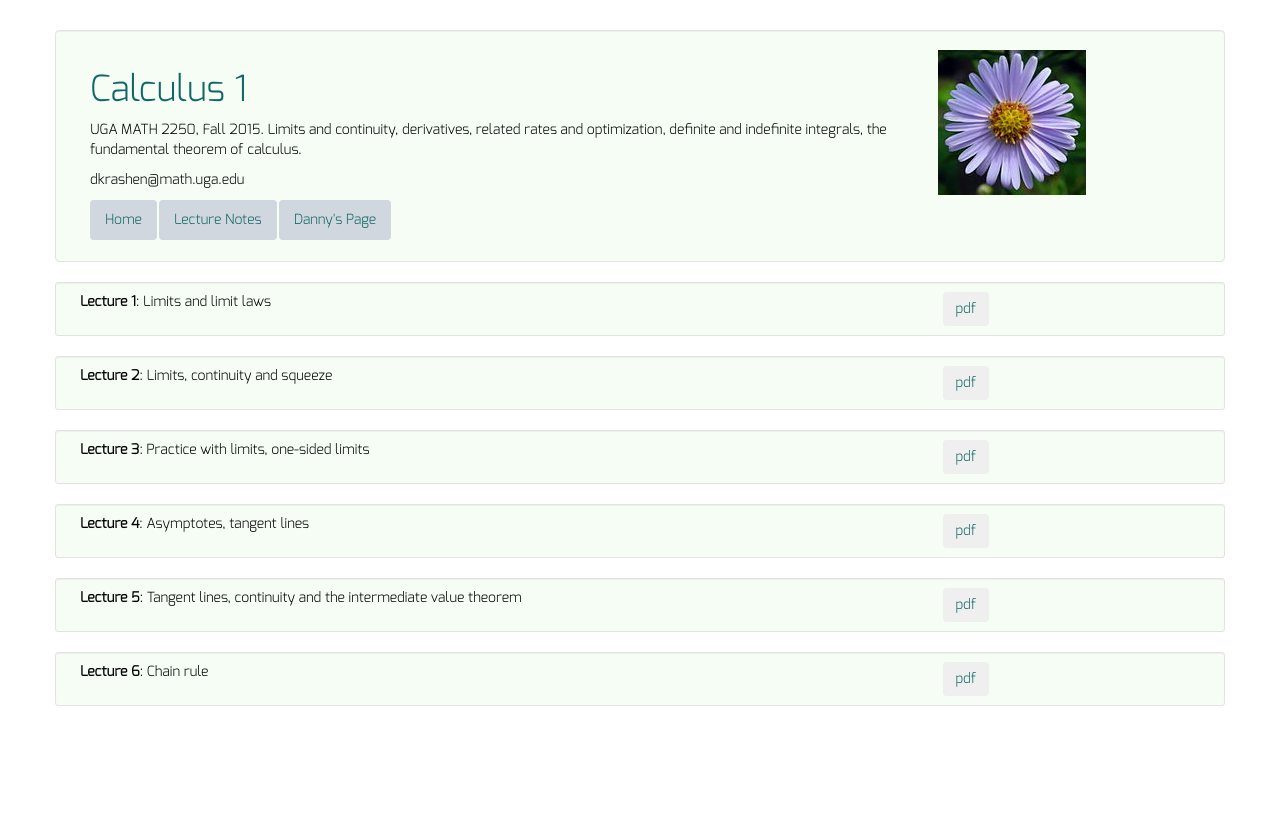
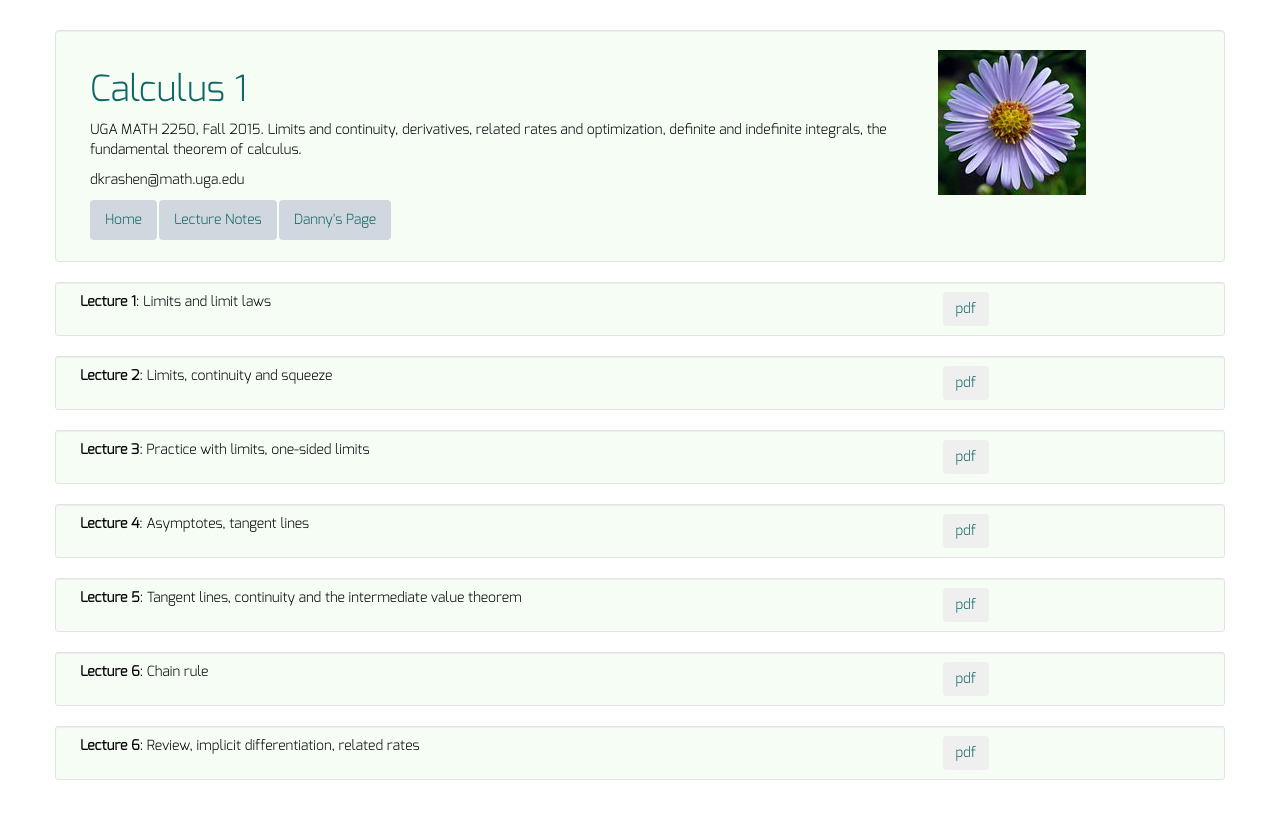
Before and after one commit to dkrashen/calc1, a Jekyll site: the page built from lectures/index.html, in a window 1280 px wide. Shown: the top 819 px of the page. Built offline with Jekyll 4.4.1, drawn with Linux system fonts in a browser that asks for light colours.

```diff
--- a/_data/lectures.yml
+++ b/_data/lectures.yml
@@ -16,3 +16,6 @@
 - title: "Lecture 6"
   filename: "lecture6.pdf"
   description: "Chain rule"
+- title: "Lecture 6"
+  filename: "lecture6.pdf"
+  description: "Review, implicit differentiation, related rates"
```
Also changed, not shown: 1 other file.
